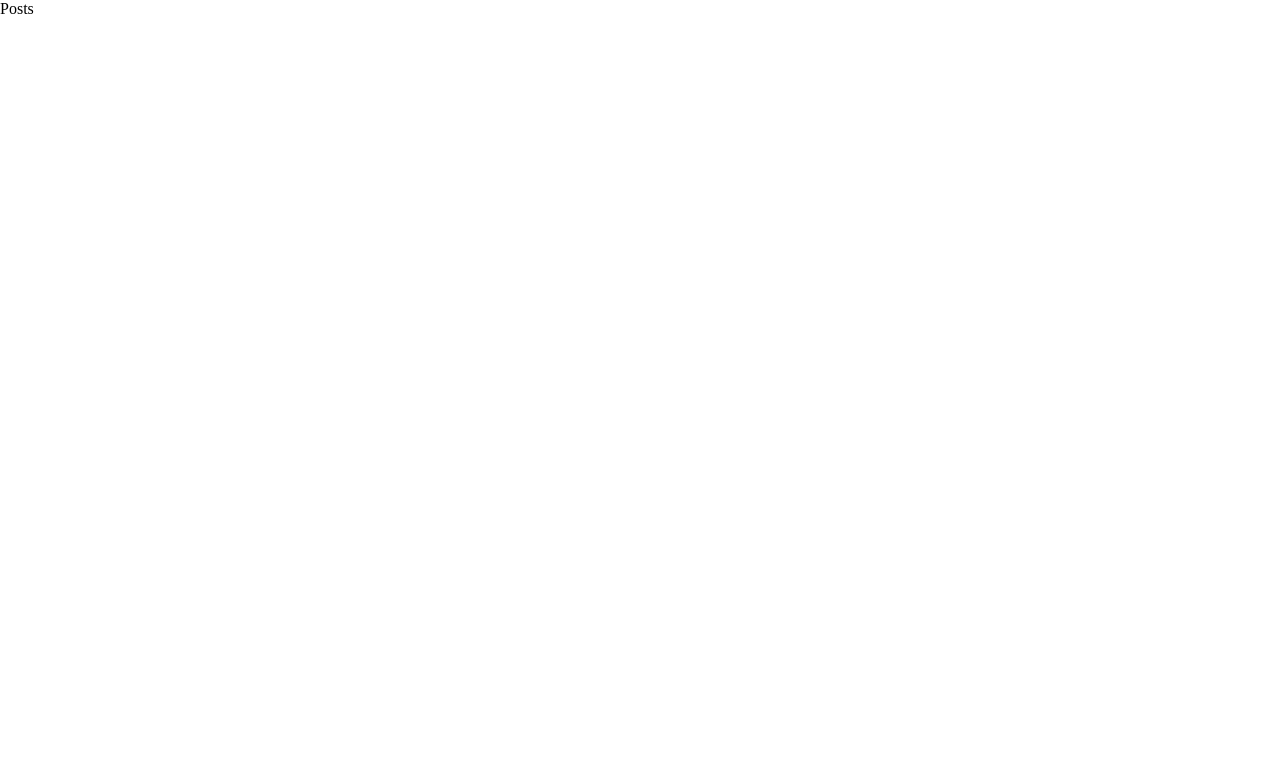
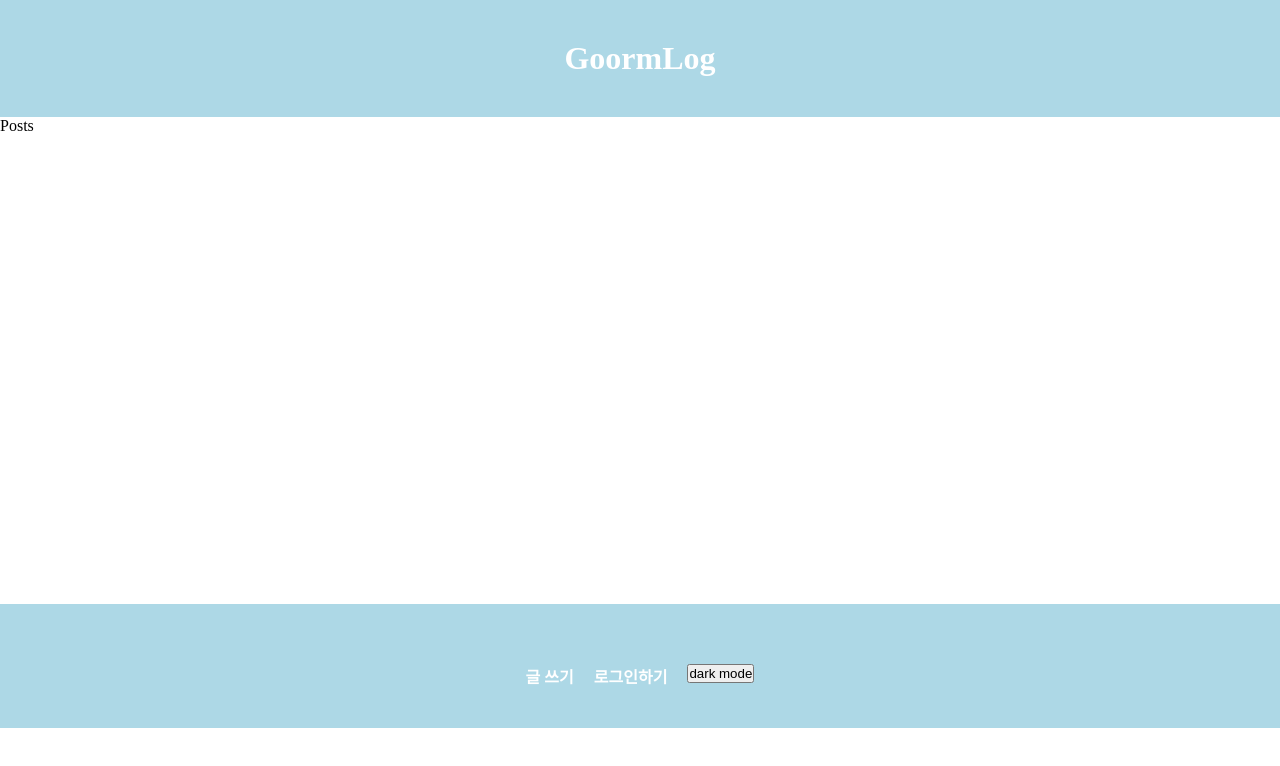
Before and after one commit to goorm12/react-blog, a React (Vite) app: page /posts in a window 1280 px wide. Shown: the top 766 px of the page. Built offline with nearby package versions, Linux system fonts and the light colour scheme.

Commit message:
Posts 페이지

```diff
--- a/src/pages/posts/Posts.jsx
+++ b/src/pages/posts/Posts.jsx
@@ -1,5 +1,15 @@
+import Footer from "../../component/Footer";
+import Header from "../../component/Header";
+import Main from "../../component/Main";
+
 const Posts = () => {
-  return <div>Posts</div>;
+  return (
+    <div>
+      <Header />
+      <Main title={"Posts"} />
+      <Footer />
+    </div>
+  );
 };
 
 export default Posts;
```
